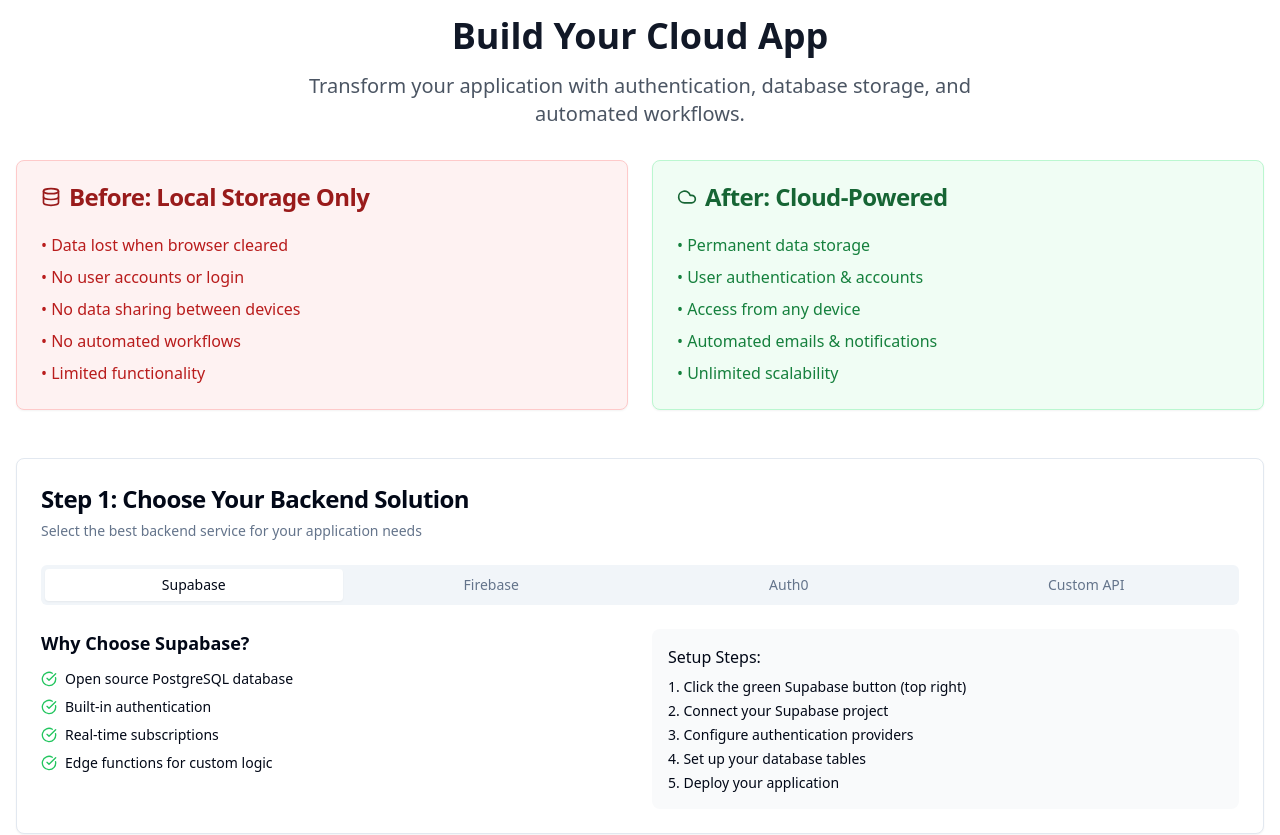
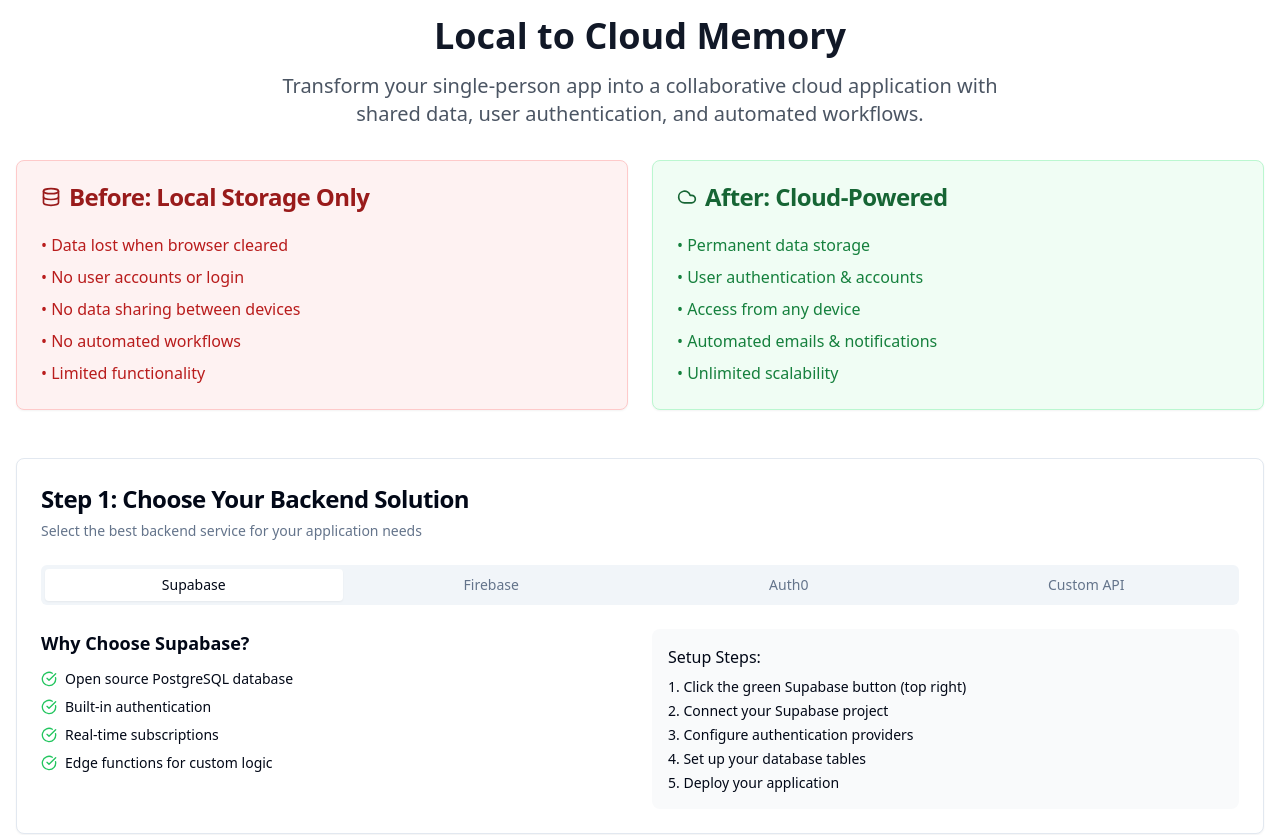
Before and after one commit to Launch-by-Lunch/lbl-supabase-vibe-hub, a React (Vite) app: page / in a window 1280 px wide. Shown: the top 835 px of the page. Built offline with nearby package versions, Linux system fonts and the light colour scheme.

Commit message:
Change title to "Local to Cloud Memory"
Update the title to reflect the transition from local to cloud-based application development.

```diff
--- a/src/pages/Index.tsx
+++ b/src/pages/Index.tsx
@@ -1,4 +1,3 @@
-
 import { Card, CardContent, CardDescription, CardHeader, CardTitle } from "@/components/ui/card";
 import { Tabs, TabsContent, TabsList, TabsTrigger } from "@/components/ui/tabs";
 import { Button } from "@/components/ui/button";
@@ -164,10 +163,10 @@ const Index = () => {
         {/* Header */}
         <div className="text-center mb-8">
           <h1 className="text-4xl font-bold text-gray-900 mb-4">
-            Build Your Cloud App
+            Local to Cloud Memory
           </h1>
           <p className="text-xl text-gray-600 max-w-3xl mx-auto">
-            Transform your application with authentication, database storage, and automated workflows.
+            Transform your single-person app into a collaborative cloud application with shared data, user authentication, and automated workflows.
           </p>
         </div>
 
```
